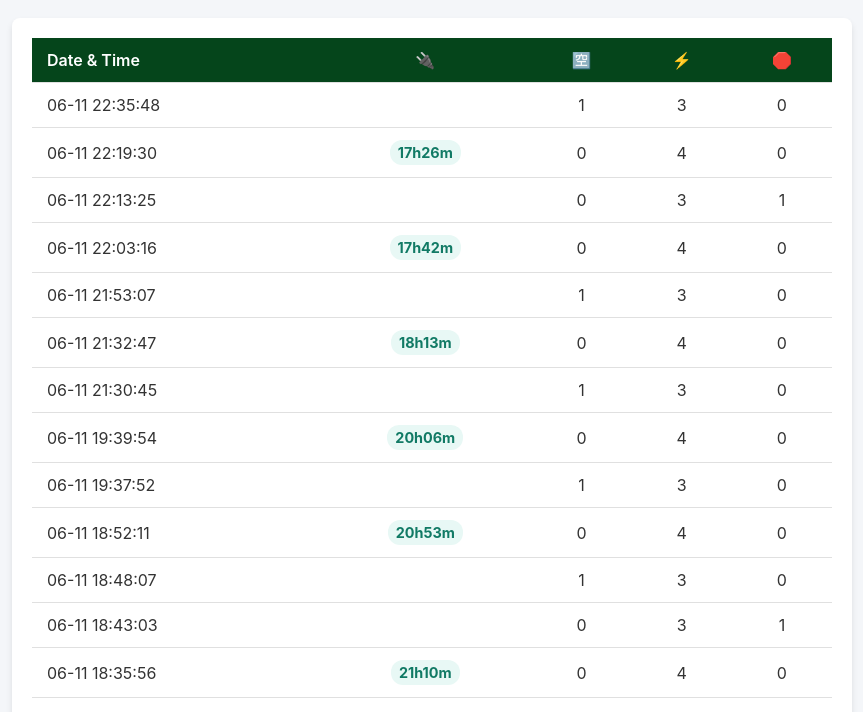
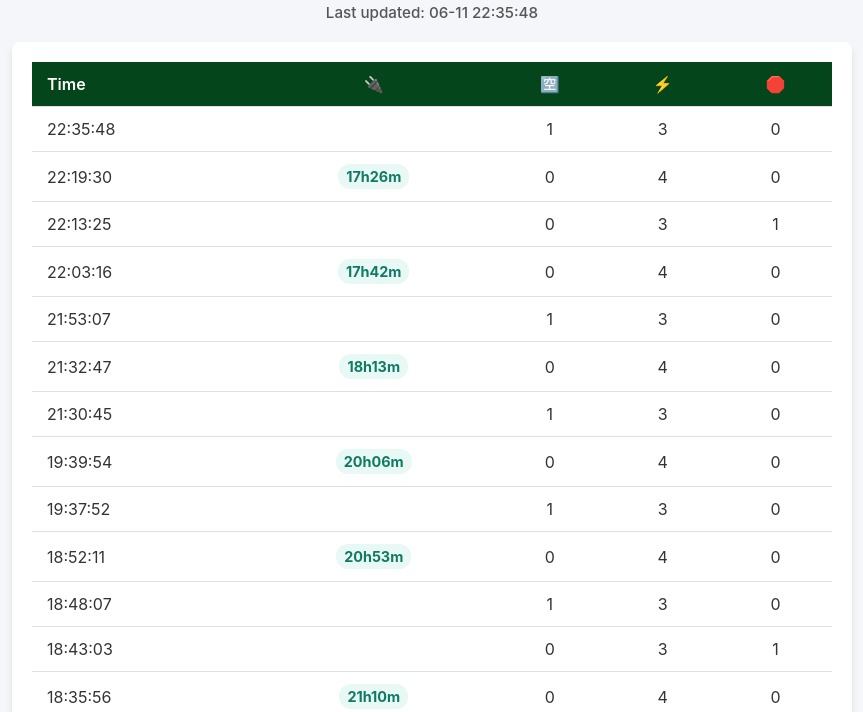
Before and after one commit to wongtszhowth/echarge, a plain HTML site: page index.html in a window 1280 px wide. Shown: the part 82-794 px from the top of the page, without its empty margins (208-1071 px from the left). Drawn offline with Linux system fonts and the light colour scheme.

Commit message:
Update index.html

```diff
--- a/index.html
+++ b/index.html
@@ -19,7 +19,7 @@
         /* Title styled as an interactive button */
         .refresh-title {
             color: #2c3e50;
-            margin-bottom: 20px;
+            margin-bottom: 5px;
             cursor: pointer;
             transition: transform 0.1s ease, color 0.2s ease;
             user-select: none;
@@ -35,6 +35,14 @@
 
         .refresh-title:active {
             transform: scale(0.98);
+        }
+
+        /* Last updated timestamp line styling */
+        .update-status {
+            font-size: 0.95em;
+            color: #555;
+            margin-bottom: 20px;
+            font-weight: 500;
         }
 
         .table-container {
@@ -106,11 +114,13 @@
         E-Charge WP 🔋
     </h1>
 
+    <div class="update-status" id="update-timestamp">Last updated: Fetching...</div>
+
     <div class="table-container">
         <table id="data-table">
             <thead>
                 <tr>
-                    <th>Date & Time</th>
+                    <th>Time</th>
                     <th>🔌</th>
                     <th>🈳</th>
                     <th>⚡</th>
@@ -128,10 +138,10 @@
     <script>
         const csvUrl = 'echarge_whampoa_log.csv';
 
-        function calculateSimpleElapsed(dateStr) {
+        function calculateSimpleElapsed(fullDateStr) {
             try {
-                // 1. Extract the time part (HH:MM:SS) from "MM-DD HH:MM:SS"
-                const parts = dateStr.trim().split(' ');
+                // Extract the time part (HH:MM:SS) from "MM-DD HH:MM:SS"
+                const parts = fullDateStr.trim().split(' ');
                 if (parts.length < 2) return "";
 
                 const timeParts = parts[1].split(':');
@@ -141,16 +151,16 @@
                 const rowMinutes = parseInt(timeParts[1], 10);
                 const rowTotalMinutes = (rowHours * 60) + rowMinutes;
 
-                // 2. Get current system hours and minutes
+                // Get current local system hours and minutes
                 const now = new Date();
                 const currentHours = now.getHours();
                 const currentMinutes = now.getMinutes();
                 const currentTotalMinutes = (currentHours * 60) + currentMinutes;
 
-                // 3. Calculate the difference in minutes
+                // Calculate the difference in minutes
                 let diffMinutes = currentTotalMinutes - rowTotalMinutes;
 
-                // Handle midnight crossover if the row was logged late yesterday
+                // Handle midnight crossover boundaries elegantly
                 if (diffMinutes < 0) {
                     diffMinutes += 24 * 60;
                 }
@@ -167,6 +177,7 @@
 
         async function fetchCSVData() {
             const tableBody = document.getElementById('table-body');
+            const updateStatus = document.getElementById('update-timestamp');
 
             try {
                 const response = await fetch(`${csvUrl}?t=${new Date().getTime()}`);
@@ -181,47 +192,59 @@
                     .filter(row => row.length > 0);
 
                 const dataRows = rows.slice(1);
+                if (dataRows.length === 0) return;
 
-                // Pull up to 18 rows so we can evaluate differences for a full 16-row table view
+                // Update the "Last updated" string using the full timestamp from the newest row (the last item)
+                const newestRawRow = dataRows[dataRows.length - 1].split(',');
+                if (newestRawRow.length >= 1) {
+                    updateStatus.textContent = `Last updated: ${newestRawRow[0].trim()}`;
+                }
+
+                // Pull up to 18 rows so we can compare differences for a clean 16-row window view
                 const sampleCount = Math.min(dataRows.length, 18);
                 const targetedSlice = dataRows.slice(-sampleCount);
 
                 tableBody.innerHTML = '';
 
-                // Iterate backwards to list the newest events at the top
+                // Iterate backwards to list the newest events at the very top
                 for (let i = targetedSlice.length - 1; i >= 0; i--) {
-                    // Limit visible rows to exactly 16 entries
                     if (targetedSlice.length - i > 16) break;
 
                     const currentColumns = targetedSlice[i].split(',');
                     if (currentColumns.length < 4) continue;
 
-                    const dateStr = currentColumns[0].trim();
+                    const fullDateStr = currentColumns[0].trim();
+
+                    // Isolate just the "HH:MM:SS" portion for table rendering display
+                    let displayTimeOnly = fullDateStr;
+                    const timePartsSplit = fullDateStr.split(' ');
+                    if (timePartsSplit.length >= 2) {
+                        displayTimeOnly = timePartsSplit[1];
+                    }
+
                     let elapsedDisplay = "";
 
-                    // Look down (backwards) to the row logged BEFORE this one to check for increments
+                    // Look down to the line logged prior to check for metric changes
                     if (i > 0) {
                         const previousColumns = targetedSlice[i - 1].split(',');
                         if (previousColumns.length >= 4) {
                             const currentInUse = parseInt(currentColumns[2].trim(), 10) || 0;
                             const previousInUse = parseInt(previousColumns[2].trim(), 10) || 0;
 
-                            // Condition: If this row (currentInUse) has a larger value than the older row (previousInUse),
-                            // it means the increment happened right on this row!
                             if (currentInUse > previousInUse) {
-                                elapsedDisplay = calculateSimpleElapsed(dateStr);
+                                elapsedDisplay = calculateSimpleElapsed(fullDateStr);
                             }
                         }
                     }
 
                     const tr = document.createElement('tr');
 
-                    // 1. Column: Date & Time
+                    // 1. Column: Simplified Time Only (HH:MM:SS)
                     const tdTime = document.createElement('td');
-                    tdTime.textContent = dateStr;
+                    tdTime.textContent = displayTimeOnly;
                     tr.appendChild(tdTime);
 
-                    // 2. Column: Elapsed Time
+                    // 2. Column: Elapsed Time Duration
                     const tdElapsed = document.createElement('td');
                     tdElapsed.innerHTML = elapsedDisplay;
                     tr.appendChild(tdElapsed);
@@ -239,10 +262,11 @@
             } catch (error) {
                 console.error('Error fetching CSV:', error);
                 tableBody.innerHTML = `<tr><td colspan="5" class="error">Failed to load data. Ensure CORS is enabled on the CSV host.</td></tr>`;
+                updateStatus.textContent = "Last updated: Error checking file";
             }
         }
 
-        // Setup manual refresh action on title click
+        // Setup manual refresh trigger event actions on title click
         document.getElementById('refresh-btn').addEventListener('click', () => {
             const tableBody = document.getElementById('table-body');
             tableBody.innerHTML = '<tr><td colspan="5" class="loading">Refreshing latest data...</td></tr>';
```
